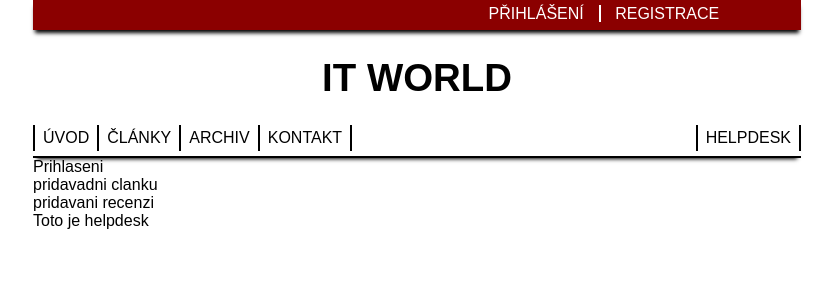
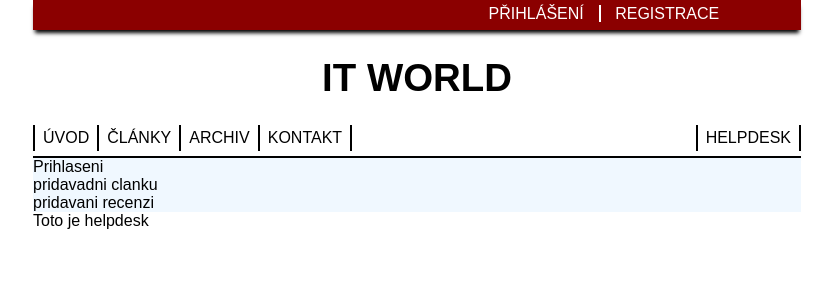
Before and after one commit to Tutislav/Softwarovi-inzenyri-xD, a PHP site: page /helpdesk.php in a window 1280 px wide. Shown: the top 300 px of the page, without its empty margins (223-1056 px from the left). Run offline with PHP 8.4, Linux system fonts and the light colour scheme; data that the repository does not hold is empty.

Commit message:
Update helpdesk.php

```diff
--- a/projekt/helpdesk.php
+++ b/projekt/helpdesk.php
@@ -35,12 +35,12 @@
             </ul>
         </div>
         <div class="realhelpdesk">
-            <div class="menu">
+            <div class="menu" style="background-color:aliceblue; display:flex">
                 Prihlaseni<br>
                 pridavadni clanku<br>
                 pridavani recenzi<br>
             </div>
-            <div class="content">
+            <div class="content" style="display:flex">
             </div>
             Toto je helpdesk
         </div>
```
